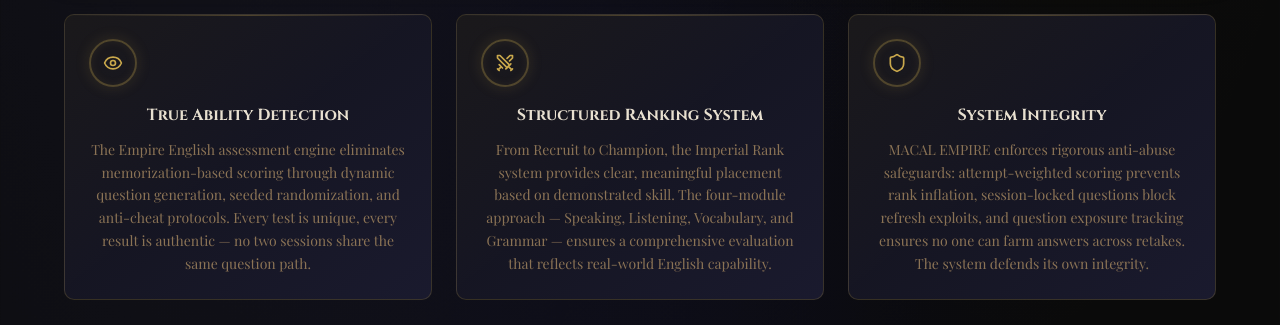
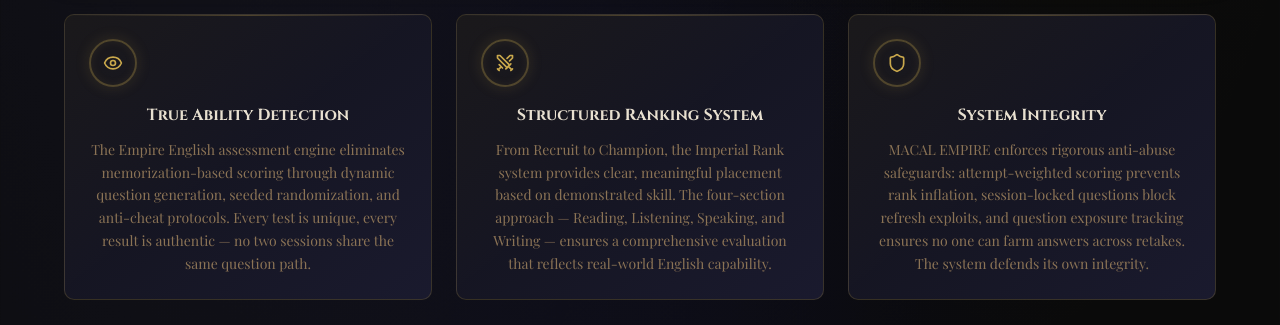
Before and after one commit to empireenglishcommunity-glitch/zai-placement-test, a Next.js app: page / in a window 1280 px wide. Shown: the part 4140-4465 px from the top of the page. Built offline with nearby package versions, Linux system fonts and the light colour scheme; no server answers.

Commit message:
Fix: Founder section text — Vocabulary/Grammar → Reading/Writing

```diff
--- a/src/components/empire/FounderSection.tsx
+++ b/src/components/empire/FounderSection.tsx
@@ -135,7 +135,7 @@
               icon: Swords,
               title: 'Structured Ranking System',
               description:
-                'From Recruit to Champion, the Imperial Rank system provides clear, meaningful placement based on demonstrated skill. The four-module approach — Speaking, Listening, Vocabulary, and Grammar — ensures a comprehensive evaluation that reflects real-world English capability.',
+                'From Recruit to Champion, the Imperial Rank system provides clear, meaningful placement based on demonstrated skill. The four-section approach — Reading, Listening, Speaking, and Writing — ensures a comprehensive evaluation that reflects real-world English capability.',
             },
             {
               icon: Shield,
```
